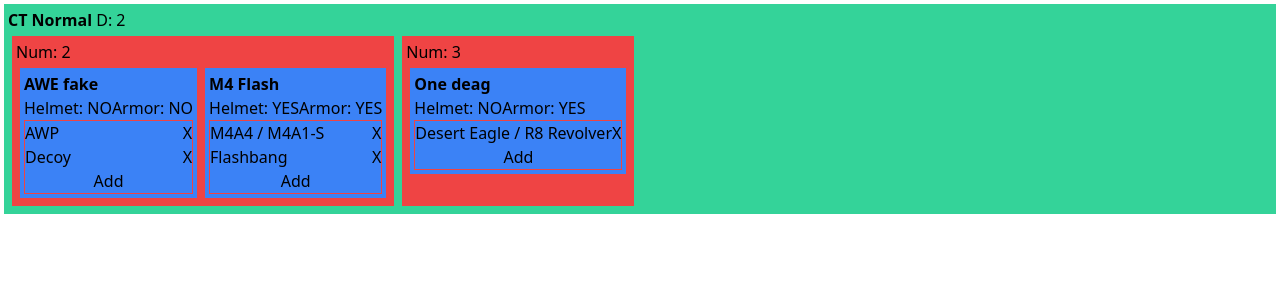
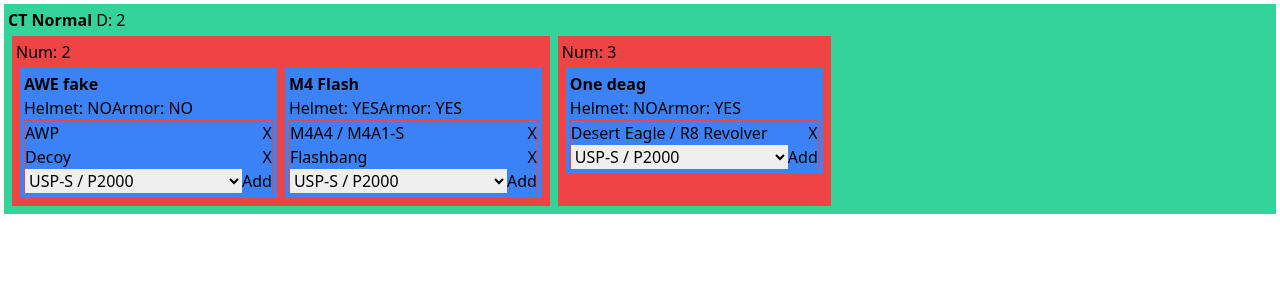
Before and after one commit to Djeeberjr/csgo-retakes-editor, a React (Create React App) app: page / in a window 1280 px wide. Shown: the top 300 px of the page. Built offline with nearby package versions, Linux system fonts and the light colour scheme.

Commit message:
Added item select

```diff
--- /dev/null
+++ b/src/components/AddItem.tsx
@@ -0,0 +1,35 @@
+import React, { useState } from "react"
+import ItemToDisplay from "../ItemToDisplay"
+import Item from "../types/Item"
+import Side from "../types/Side"
+
+interface Props {
+    side: Side
+    onChange?: (newItem: Item)=>void
+}
+
+const AddItem: React.FC<Props> = ({side,onChange}) => {
+    const [selected,setSelected] = useState<Item>(Item.DEFAULT_PISTOL)
+
+    return (
+        <div
+            className=""
+        >
+            <select
+                onChange={(e)=>setSelected(Item[e.target.value as keyof typeof Item])}
+            >
+                {
+                    Object.keys(Item).map(e=><option key={e} value={e}>{ItemToDisplay(Item[e as keyof typeof Item],side)}</option>)
+                }
+            </select>
+            <span
+                onClick={()=>onChange?.(selected)}
+                className="cursor-pointer"
+            >
+                Add
+            </span>
+        </div>
+    )
+}
+
+export default AddItem
--- a/src/components/Card.tsx
+++ b/src/components/Card.tsx
@@ -3,6 +3,7 @@
 import Card from "../types/Card"
 import Item from "../types/Item"
 import Side from "../types/Side"
+import AddItem from "./AddItem"
 import SwitchButton from "./SwitchButton"
 import TextEdit from "./TextEdit"
 
@@ -31,12 +32,7 @@
                         }} className="float-right cursor-pointer" >X</span>
                     </div>
                 )}
-
-                <div className="text-center cursor-pointer" onClick={()=>{
-                    onChange?.(new Card(card.title,card.armor,card.helmet,...card.items,Item.HE))
-                }} >
-                        Add
-                </div>
+                <AddItem side={side} onChange={newItem => onChange?.(new Card(card.title,card.armor,card.helmet,...card.items,newItem))} />
             </div>
         </div>
     )
```
